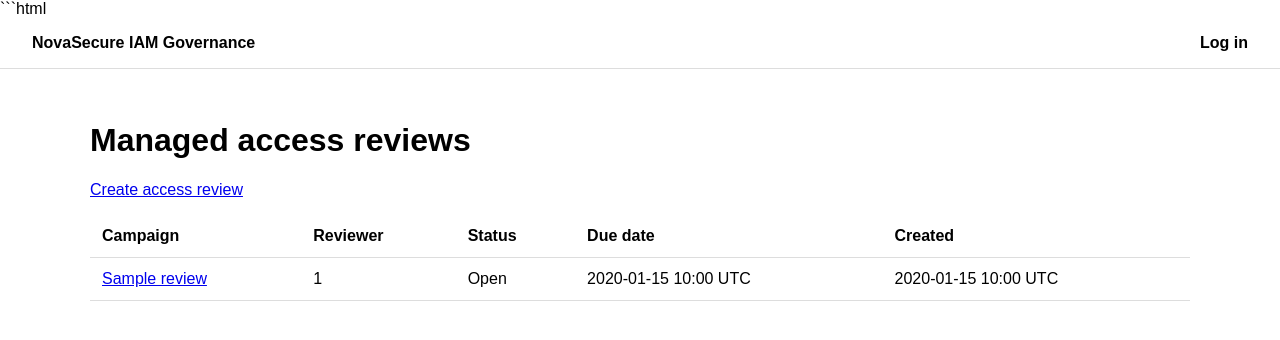
After one commit to Thomas170491/enterprise-iam-lab, a Flask app: template apps/governance-portal/templates/access-reviews-manage.html in a window 1280 px wide. The commit adds this page. Shown: the top 340 px of the page. Run offline with Flask 3, Linux system fonts and the light colour scheme; the template is opened without the code that fills it: most values are stand-ins (such as "Sample title", 1, 10 or a date in 2020).

Commit message:
feat: add access review manager campaign listing

````diff
--- a/apps/governance-portal/templates/access-review-detail.html
+++ b/apps/governance-portal/templates/access-review-detail.html
@@ -25,15 +25,14 @@ Access Review | NovaSecure IAM Governance
 
 <p>
 {% if manager_view | default(false) %}
-        <a href="{{ url_for('governance.create_access_review') }}">
-            Create another campaign
+    <a href="{{ url_for('governance.manage_access_reviews') }}">
+        Back to managed access reviews
     </a>
 {% else %}
     <a href="{{ url_for('governance.access_reviews') }}">
         Back to my access reviews
     </a>
 {% endif %}
-</p>
 
 {% if review.items %}
 <table>
--- /dev/null
+++ b/apps/governance-portal/templates/access-reviews-manage.html
@@ -0,0 +1,70 @@
+```html
+{% extends "base.html" %}
+
+{% block title %}
+Managed Access Reviews | NovaSecure IAM Governance
+{% endblock %}
+
+{% block content %}
+<h1>Managed access reviews</h1>
+
+<p>
+    <a href="{{ url_for('governance.create_access_review') }}">
+        Create access review
+    </a>
+</p>
+
+{% if reviews %}
+<table>
+    <thead>
+        <tr>
+            <th scope="col">Campaign</th>
+            <th scope="col">Reviewer</th>
+            <th scope="col">Status</th>
+            <th scope="col">Due date</th>
+            <th scope="col">Created</th>
+        </tr>
+    </thead>
+
+    <tbody>
+        {% for review in reviews %}
+        <tr>
+            <td>
+                <a href="{{ url_for(
+                    'governance.manage_access_review_detail',
+                    review_id=review.id
+                ) }}">
+                    {{ review.name }}
+                </a>
+            </td>
+
+            <td>
+                {{ review.reviewer_user_id }}
+            </td>
+
+            <td>
+                {{ review.status | capitalize }}
+            </td>
+
+            <td>
+                {% if review.due_at %}
+                    {{ review.due_at.strftime("%Y-%m-%d %H:%M UTC") }}
+                {% else %}
+                    No due date
+                {% endif %}
+            </td>
+
+            <td>
+                {{ review.created_at.strftime("%Y-%m-%d %H:%M UTC") }}
+            </td>
+        </tr>
+        {% endfor %}
+    </tbody>
+</table>
+
+{% else %}
+<p>No access review campaigns have been created by you.</p>
+{% endif %}
+
+{% endblock %}
+```
````
Also changed, not shown: apps/governance-portal/governance/routes.py (+20 -1 lines), apps/governance-portal/services/access_review_service.py (+16 -5 lines), apps/governance-portal/tests/test_access_review_routes.py (+77 -0 lines), apps/governance-portal/tests/test_access_review_service.py (+44 -3 lines), apps/governance-portal/access-reviews-manage.html (added). Lines whose indentation alone changed are shown as unchanged.
